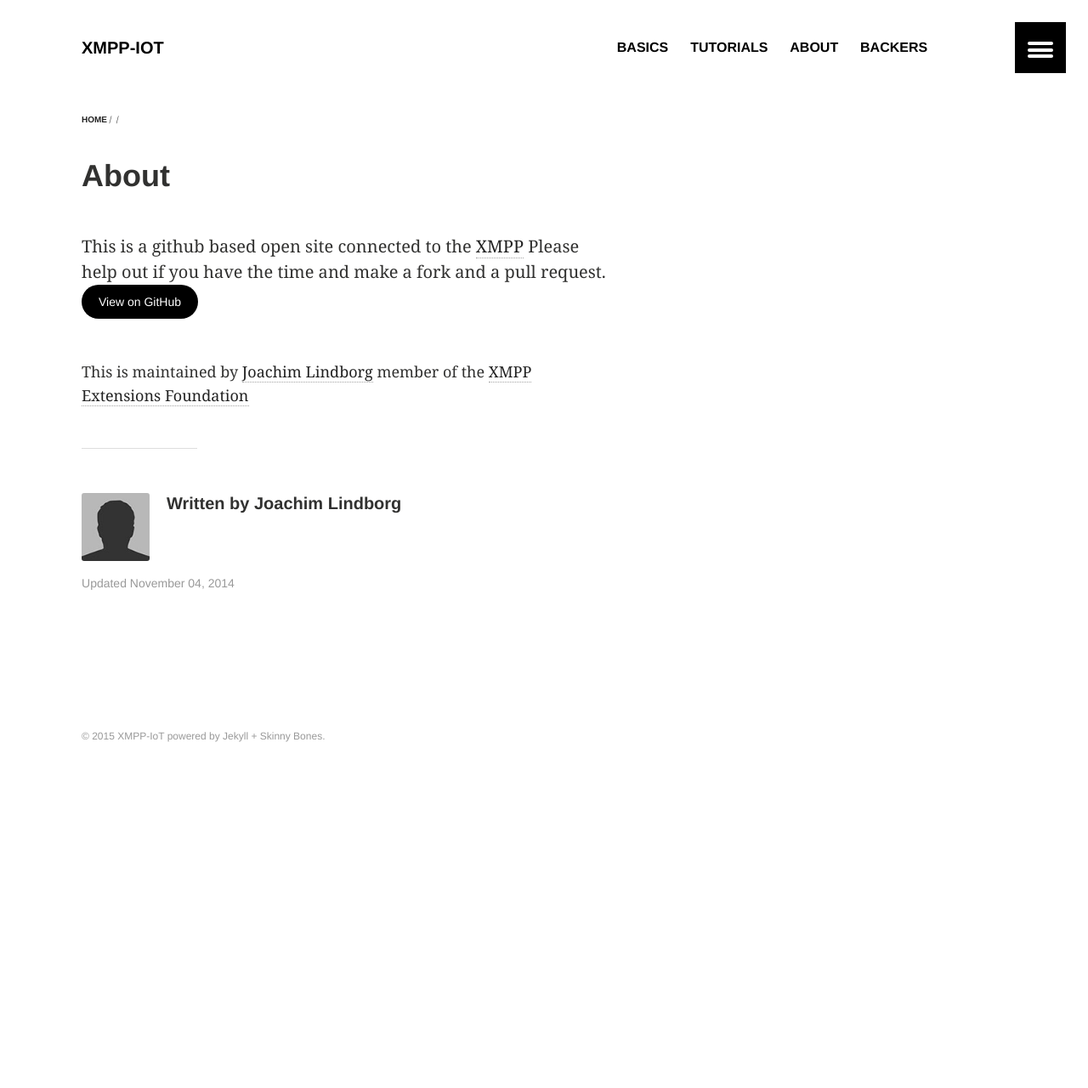
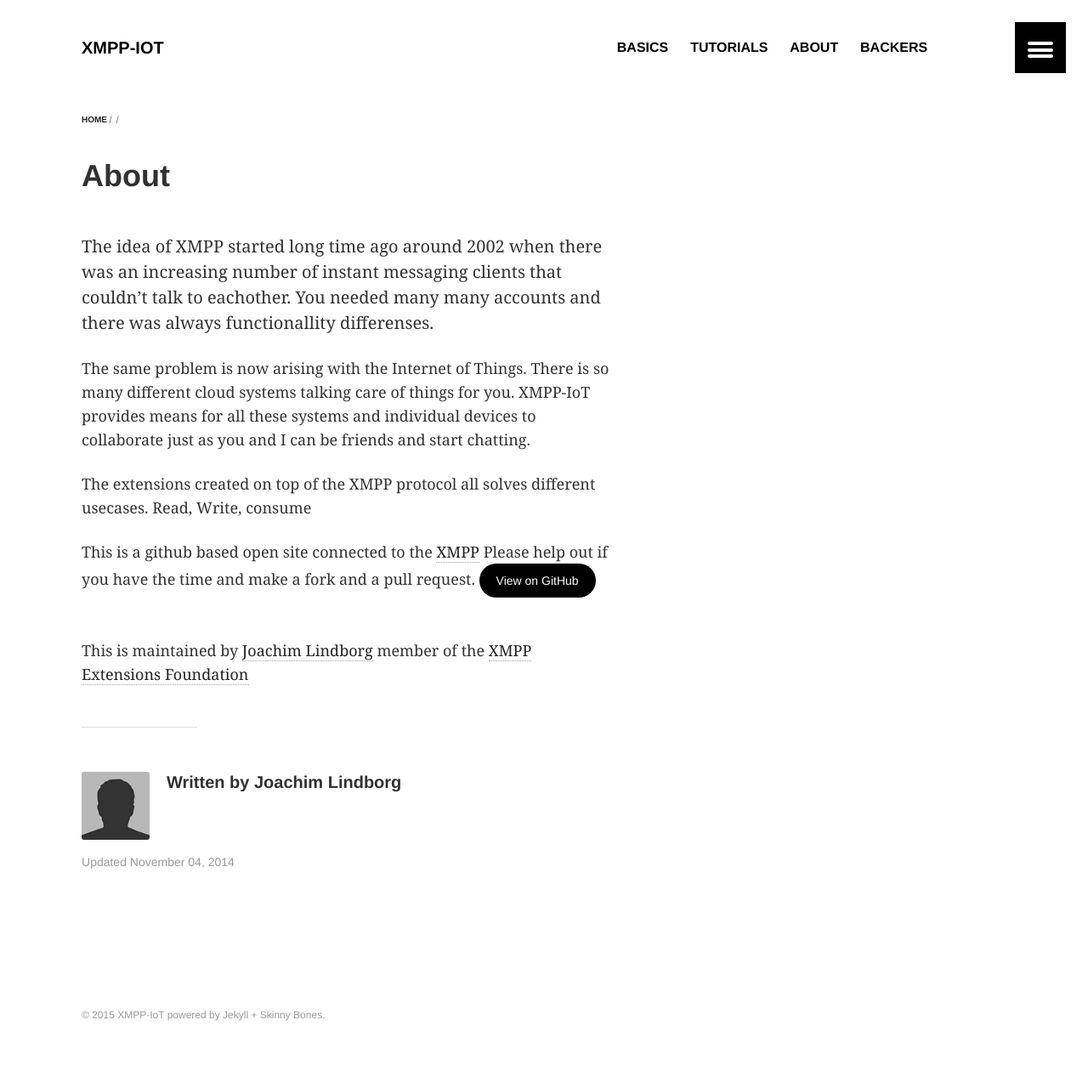
Before and after one commit to xmpp-iot/xmpp-iot.github.io, a Jekyll site: the page built from about/index.md, in a window 1280 px wide. Shown: the whole page at 85% size. Built offline with Jekyll 4.4.1, drawn with Linux system fonts in a browser that asks for light colours; before the commit the page ends 952 px from its top, so only the background shows below that.

Commit message:
updated about text

```diff
--- a/about/index.md
+++ b/about/index.md
@@ -13,6 +13,20 @@
 ads: false
 ---
 
+The idea of XMPP started long time ago around 2002 when there was an increasing
+number of instant messaging clients that couldn't talk to
+eachother. You needed many many accounts and there was always
+functionallity differenses.
+
+The same problem is now arising with the Internet of Things. There is
+so many different cloud systems talking care of things for
+you. XMPP-IoT provides means for all these systems and individual
+devices to collaborate just as you and I can be friends and start
+chatting.
+
+The extensions created on top of the XMPP protocol all solves
+different usecases. Read, Write, consume
+
 This is a github based open site connected to the
 [XMPP](http://xmpp.org/) Please help out if you have the time and make
 a fork and a pull request. <a href="https://github.com/xmpp-iot/xmpp-iot.github.io" class="btn">View on GitHub</a>
```
